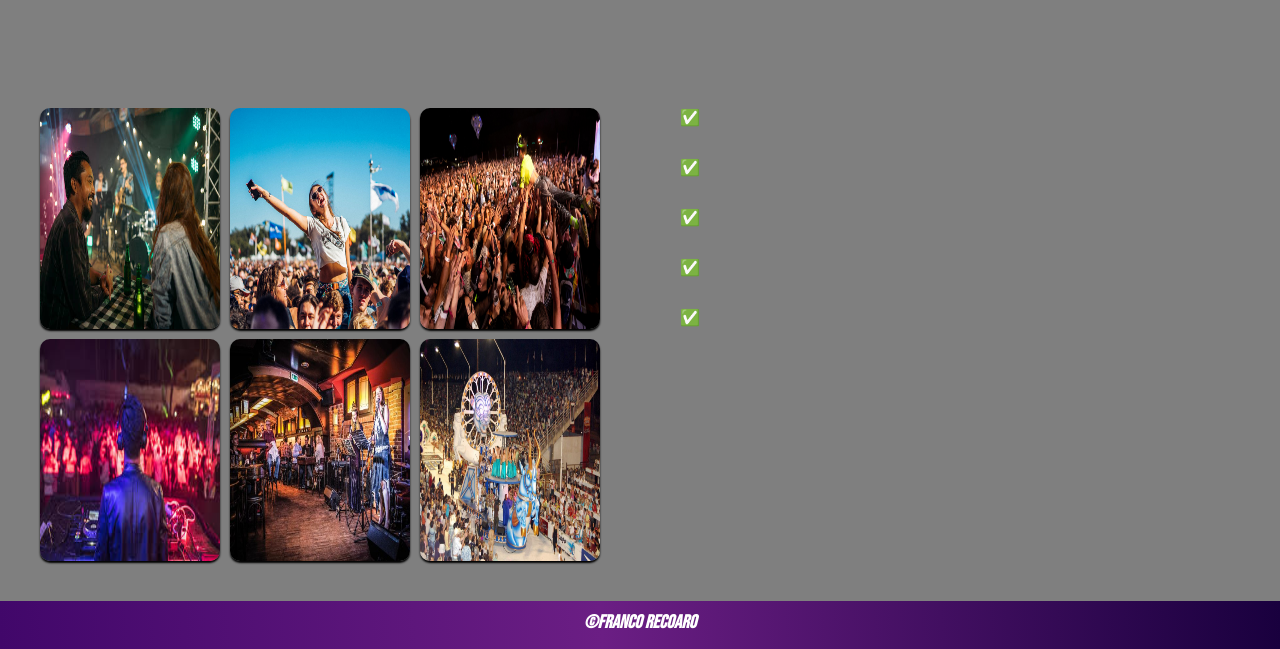
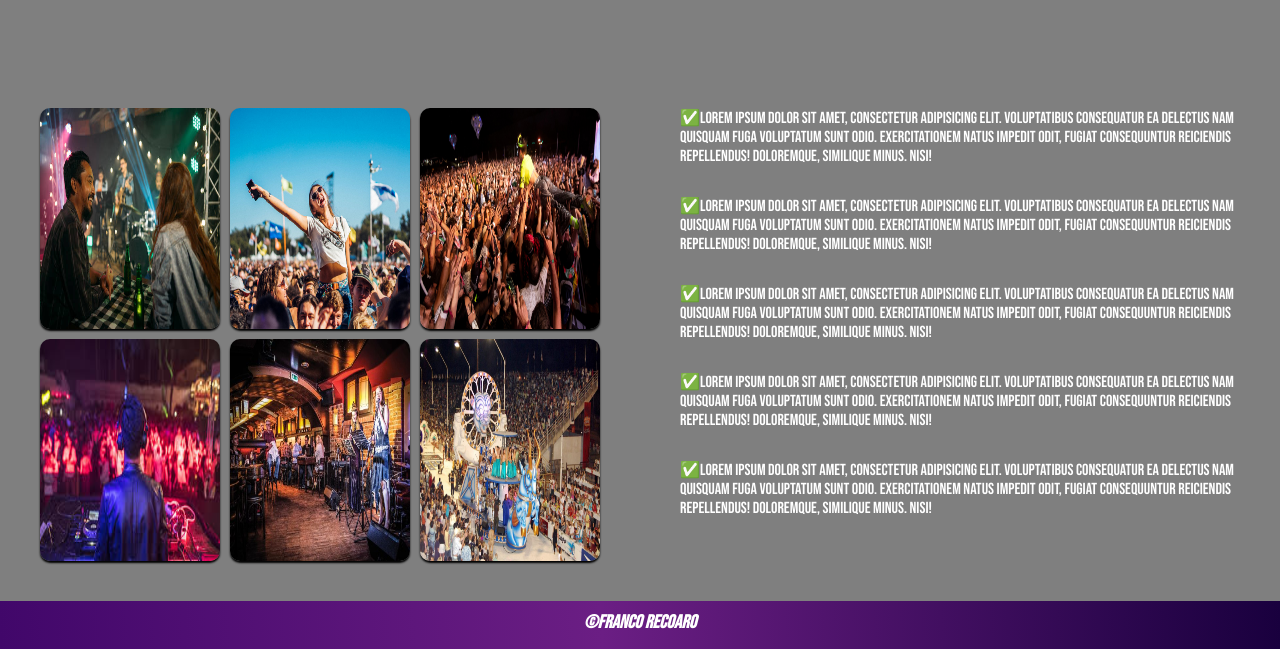
Before and after one commit to franco-recoaro/Coder-Project---Only-HTML-CSS, a plain HTML site: page contacto.html in a window 1280 px wide. Shown: the part 248-897 px from the top of the page. Drawn offline with nearby package versions, Linux system fonts and the light colour scheme.

Commit message:
Cambio lista parrafo contacto MASTER

```diff
--- a/contacto.html
+++ b/contacto.html
@@ -63,11 +63,11 @@
 
     <section class="contacto_form_lista">
         <ul>
-            <li>✅ </li>
-            <li>✅ </li>
-            <li>✅ </li>
-            <li>✅ </li>
-            <li>✅ </li>
+            <li><p>✅Lorem ipsum dolor sit amet, consectetur adipisicing elit. Voluptatibus consequatur ea delectus nam quisquam fuga voluptatum sunt odio. Exercitationem natus impedit odit, fugiat consequuntur reiciendis repellendus! Doloremque, similique minus. Nisi!</p></li>
+            <li><p>✅Lorem ipsum dolor sit amet, consectetur adipisicing elit. Voluptatibus consequatur ea delectus nam quisquam fuga voluptatum sunt odio. Exercitationem natus impedit odit, fugiat consequuntur reiciendis repellendus! Doloremque, similique minus. Nisi!</p></li>
+            <li><p>✅Lorem ipsum dolor sit amet, consectetur adipisicing elit. Voluptatibus consequatur ea delectus nam quisquam fuga voluptatum sunt odio. Exercitationem natus impedit odit, fugiat consequuntur reiciendis repellendus! Doloremque, similique minus. Nisi!</p></li>
+            <li><p>✅Lorem ipsum dolor sit amet, consectetur adipisicing elit. Voluptatibus consequatur ea delectus nam quisquam fuga voluptatum sunt odio. Exercitationem natus impedit odit, fugiat consequuntur reiciendis repellendus! Doloremque, similique minus. Nisi!</p></li>
+            <li><p>✅Lorem ipsum dolor sit amet, consectetur adipisicing elit. Voluptatibus consequatur ea delectus nam quisquam fuga voluptatum sunt odio. Exercitationem natus impedit odit, fugiat consequuntur reiciendis repellendus! Doloremque, similique minus. Nisi!</p></li>
         </ul>
     </section>
 
```
